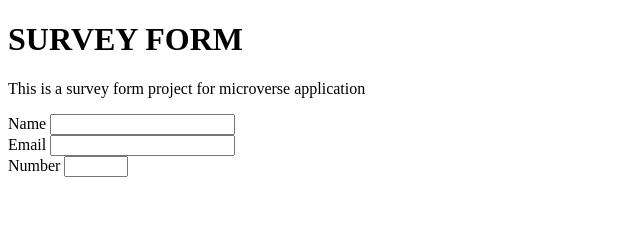
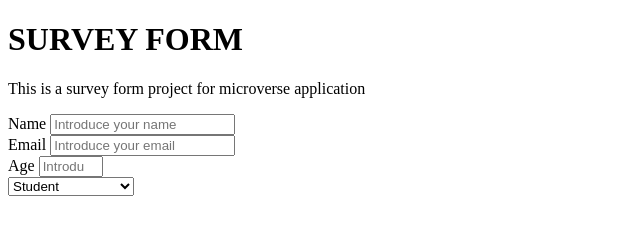
Before and after one commit to gleon92/microverse-project3, a plain HTML site: page index.html in a window 1280 px wide. Shown: the whole page, without its empty margins (0-640 px from the left). Drawn offline with Linux system fonts and the light colour scheme.

Commit message:
Step 11 and 12

```diff
--- a/index.html
+++ b/index.html
@@ -12,14 +12,22 @@
     <p id="description">This is a survey form project for microverse application</p>
     <form id="survey-form">
       <label id="name-label" for="name">Name</label>
-      <input type="text" id="name" required/>
+      <input type="text" id="name" placeholder="Introduce your name" required/>
       <br>
       <label id="email-label" for="email">Email</label>
-      <input type="email" id="email" required/>
+      <input type="email" id="email" placeholder="Introduce your email" required/>
       <br>
-      <label id="number-label" for="number">Number</label>
-      <input type="number" id="number" min="0" max="999">
+      <label id="number-label" for="number">Age</label>
+      <input type="number" id="number" min="0" max="999" placeholder="Introduce a number">
+      <br>
 
+      <select id="dropdown">
+        <option >Student</option>
+        <option >Full Time Job</option>
+        <option >Full Time Learner</option>
+        <option >Prefer not to say</option>
+        <option >Other</option>
+      </select>
     </form>
 
     <!--
```
